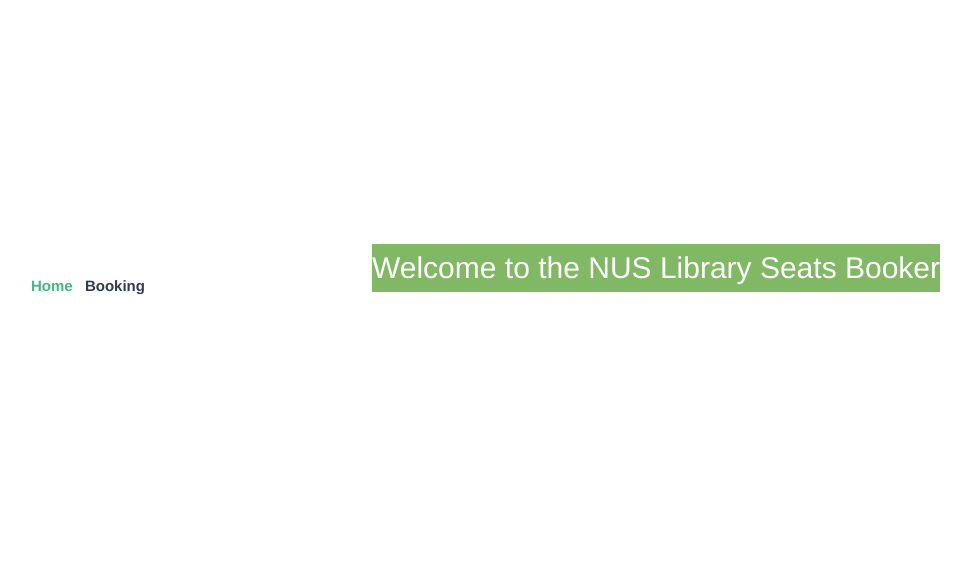
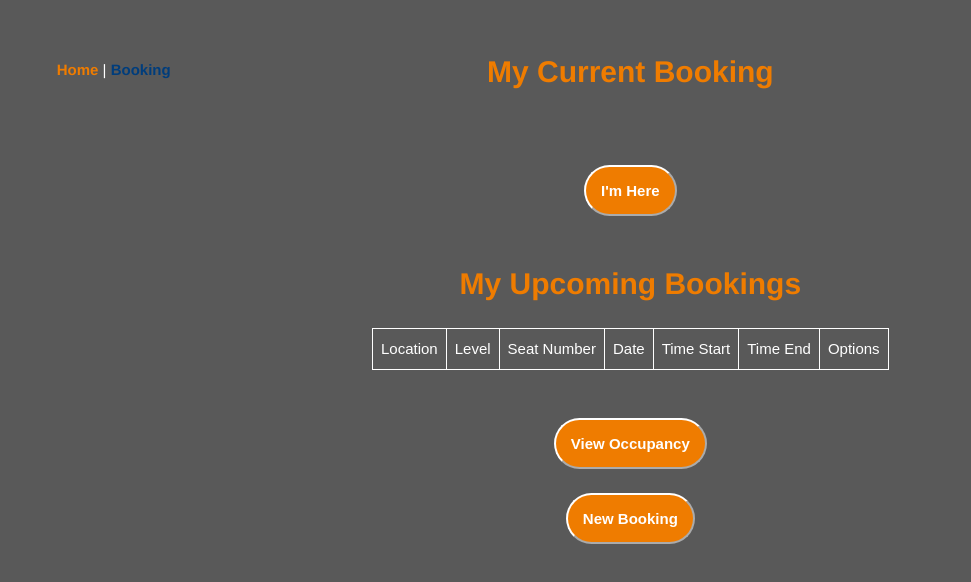
Before and after one commit to BT3103AppDev1/l1-final-project-group-17, a Vue app: page /Home in a window 1280 px wide. Shown: the part 114-696 px from the top of the page, without its empty margins (268-1239 px from the left). Built offline with nearby package versions, Linux system fonts and the light colour scheme.

Commit message:
updated style for homepage

```diff
--- a/src/App.vue
+++ b/src/App.vue
@@ -26,9 +26,9 @@
     }
     #nav a {
         font-weight : bold;
-        color: #2c3e50
+        color: #003d7c
     }
     #nav a.router-link-exact-active{
-        color: #42b983
+        color: #ef7c00
     }
 </style>
--- a/src/components/TheHomepage.vue
+++ b/src/components/TheHomepage.vue
@@ -1,6 +1,29 @@
 <template>
-    <h1>Welcome to the NUS Library Seats Booker</h1>
+    <h1 id = "Current">My Current Booking</h1> <br><br>
+
+    <button id = "im_here" type = "button" v-on:click="imHere">I'm Here </button><br><br>
+
+    <h1 id = "Upcoming">My Upcoming Bookings</h1>
+
+    <table id = "table" class = "auto-index">
+        <tr>
+            <th>Location</th>
+            <th>Level</th>
+            <th>Seat Number</th>
+            <th>Date</th>
+            <th>Time Start</th>
+            <th>Time End</th>
+            <th>Options</th>
+        </tr>
+    </table><br><br>
+
+    <button id = "view_occupancy" type = "button" v-on:click="goOccupancy">View Occupancy </button><br><br>
+
+    <button id = "new_booking" type = "button" v-on:click="goBooking">New Booking </button>
+
+
 </template>
+
 
 <script>
 export default {
@@ -8,9 +31,55 @@
 }
 </script>
 
-<style scoped>
+<style>
+body {
+    background-color: #595959 !important;
+}
 h1 {
-    background-color: rgb(129, 184, 99);
     text-align: center;
+    font: 700;
+    color: #ef7c00;
+    display: block;
+    font-size: 2em;
+    margin-block-start: 0.67em;
+    margin-block-end: 0.67em;
+    margin-inline-start: 0px;
+    margin-inline-end: 0px;
+    font-weight: bold;
 }
+table {
+    background-color: #595959;
+    font-family: arial, sans-serif;
+    border-collapse: collapse;
+    width: 100%;
+}
+
+th,td {
+    border: 1px solid white;
+    font-family: arial, sans-serif;
+    color: white;
+    text-align: center;
+    padding: 8px;
+}
+
+/**style big button */
+#im_here, #view_occupancy, #new_booking {
+    background-color:#ef7c00;
+    font: 700;
+    font-weight: bold;
+    font-size: 1em;
+    color: white;
+    border-color: white;
+    border-radius: 30px;
+    padding:15px;
+}
+
+#im_here:hover, #view_occupancy:hover, #new_booking:hover {
+    transition: 0.3s;
+    background-color:#003d7c;
+}
+
+
+
+
 </style>
```
Also changed, not shown: src/components/TheAuthenticationPage.vue (line endings or trailing spaces).
